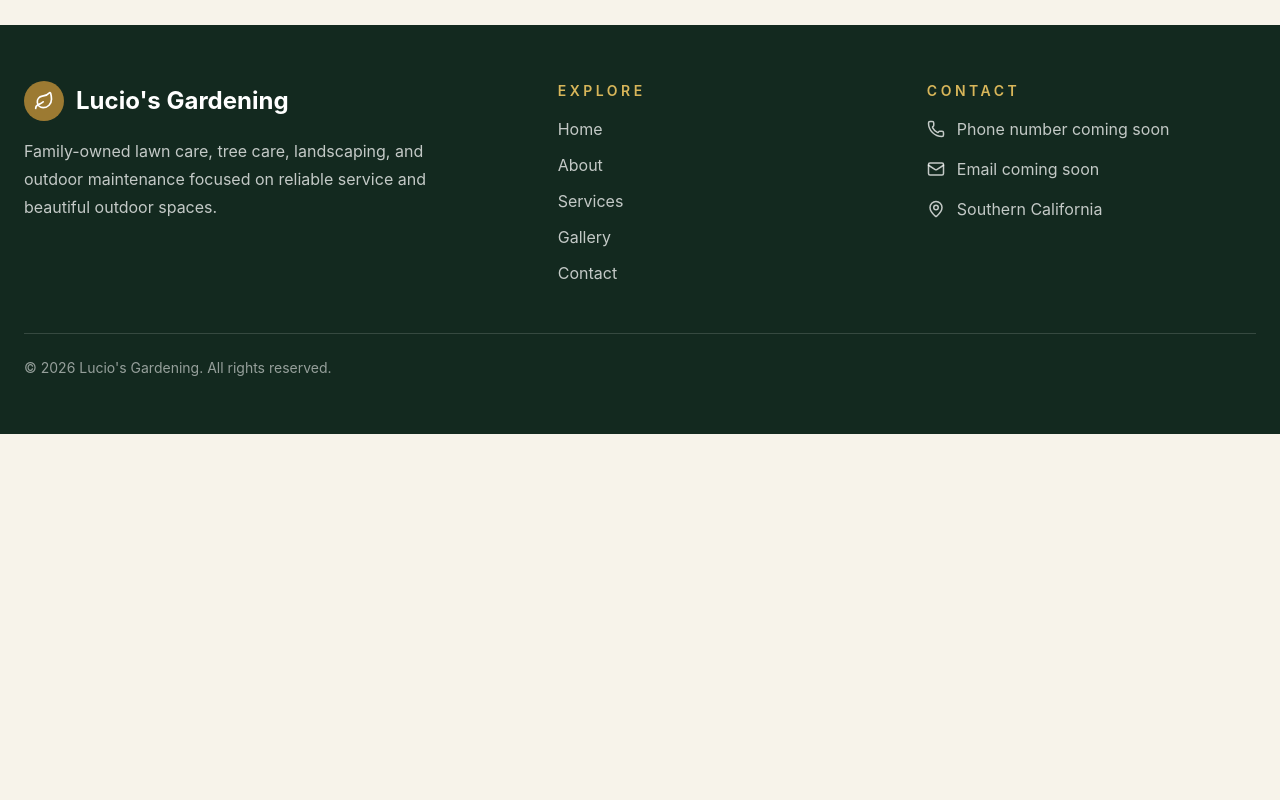
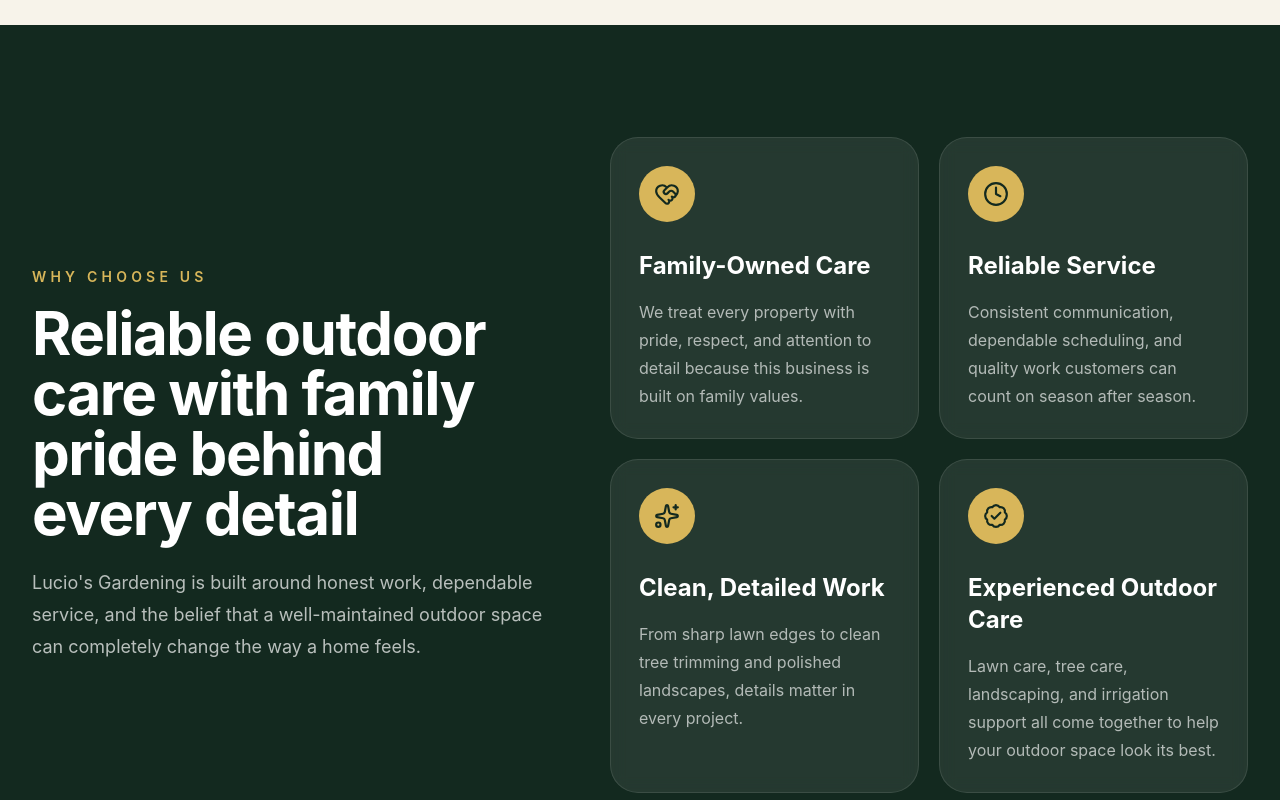
Before and after one commit to DiamondSavior365/lucios-gardening-website, a React (Vite) app: page / in a window 1280 px wide. Shown: the part 1700-2500 px from the top of the page. Before the commit the page ends 2134 px from the top, so only its background shows below. Built offline with nearby package versions, Linux system fonts and the light colour scheme.

Commit message:
Add why choose us section

```diff
--- /dev/null
+++ b/src/components/sections/WhyChooseSection.jsx
@@ -0,0 +1,77 @@
+import { BadgeCheck, Clock, HeartHandshake, Sparkles } from "lucide-react";
+
+const reasons = [
+  {
+    title: "Family-Owned Care",
+    description:
+      "We treat every property with pride, respect, and attention to detail because this business is built on family values.",
+    icon: HeartHandshake,
+  },
+  {
+    title: "Reliable Service",
+    description:
+      "Consistent communication, dependable scheduling, and quality work customers can count on season after season.",
+    icon: Clock,
+  },
+  {
+    title: "Clean, Detailed Work",
+    description:
+      "From sharp lawn edges to clean tree trimming and polished landscapes, details matter in every project.",
+    icon: Sparkles,
+  },
+  {
+    title: "Experienced Outdoor Care",
+    description:
+      "Lawn care, tree care, landscaping, and irrigation support all come together to help your outdoor space look its best.",
+    icon: BadgeCheck,
+  },
+];
+
+function WhyChooseSection() {
+  return (
+    <section className="bg-[#13291f] px-6 py-20 text-white md:px-8 md:py-28">
+      <div className="mx-auto grid max-w-7xl gap-14 lg:grid-cols-[0.9fr_1.1fr] lg:items-center">
+        <div>
+          <p className="mb-4 text-sm font-semibold uppercase tracking-[0.3em] text-[#d8b65a]">
+            Why Choose Us
+          </p>
+
+          <h2 className="max-w-3xl text-4xl font-bold tracking-tight md:text-6xl">
+            Reliable outdoor care with family pride behind every detail
+          </h2>
+
+          <p className="mt-6 max-w-xl text-lg leading-8 text-white/70">
+            Lucio&apos;s Gardening is built around honest work, dependable
+            service, and the belief that a well-maintained outdoor space can
+            completely change the way a home feels.
+          </p>
+        </div>
+
+        <div className="grid gap-5 sm:grid-cols-2">
+          {reasons.map((reason) => {
+            const Icon = reason.icon;
+
+            return (
+              <article
+                key={reason.title}
+                className="rounded-[1.75rem] border border-white/10 bg-white/8 p-7 backdrop-blur transition hover:-translate-y-1 hover:bg-white/12"
+              >
+                <div className="mb-7 grid h-14 w-14 place-items-center rounded-full bg-[#d8b65a] text-[#13291f]">
+                  <Icon size={26} />
+                </div>
+
+                <h3 className="text-2xl font-bold">{reason.title}</h3>
+
+                <p className="mt-4 leading-7 text-white/65">
+                  {reason.description}
+                </p>
+              </article>
+            );
+          })}
+        </div>
+      </div>
+    </section>
+  );
+}
+
+export default WhyChooseSection;
--- a/src/pages/Home.jsx
+++ b/src/pages/Home.jsx
@@ -1,11 +1,13 @@
 import HeroSection from "../components/sections/HeroSection.jsx";
 import ServicesPreview from "../components/sections/ServicesPreview.jsx";
+import WhyChooseSection from "../components/sections/WhyChooseSection.jsx";
 
 function Home() {
   return (
     <main>
       <HeroSection />
       <ServicesPreview />
+      <WhyChooseSection />
     </main>
   );
 }
```
